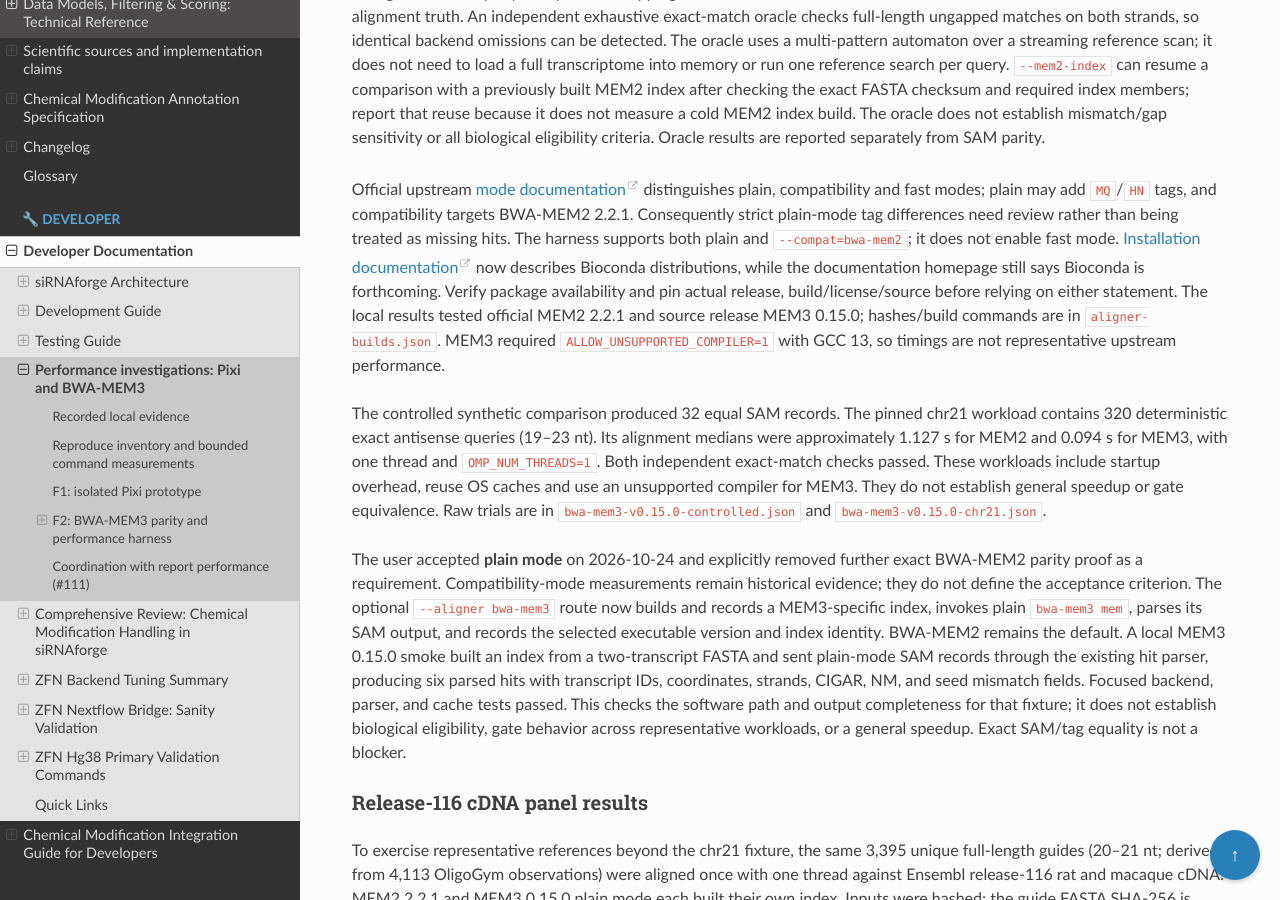
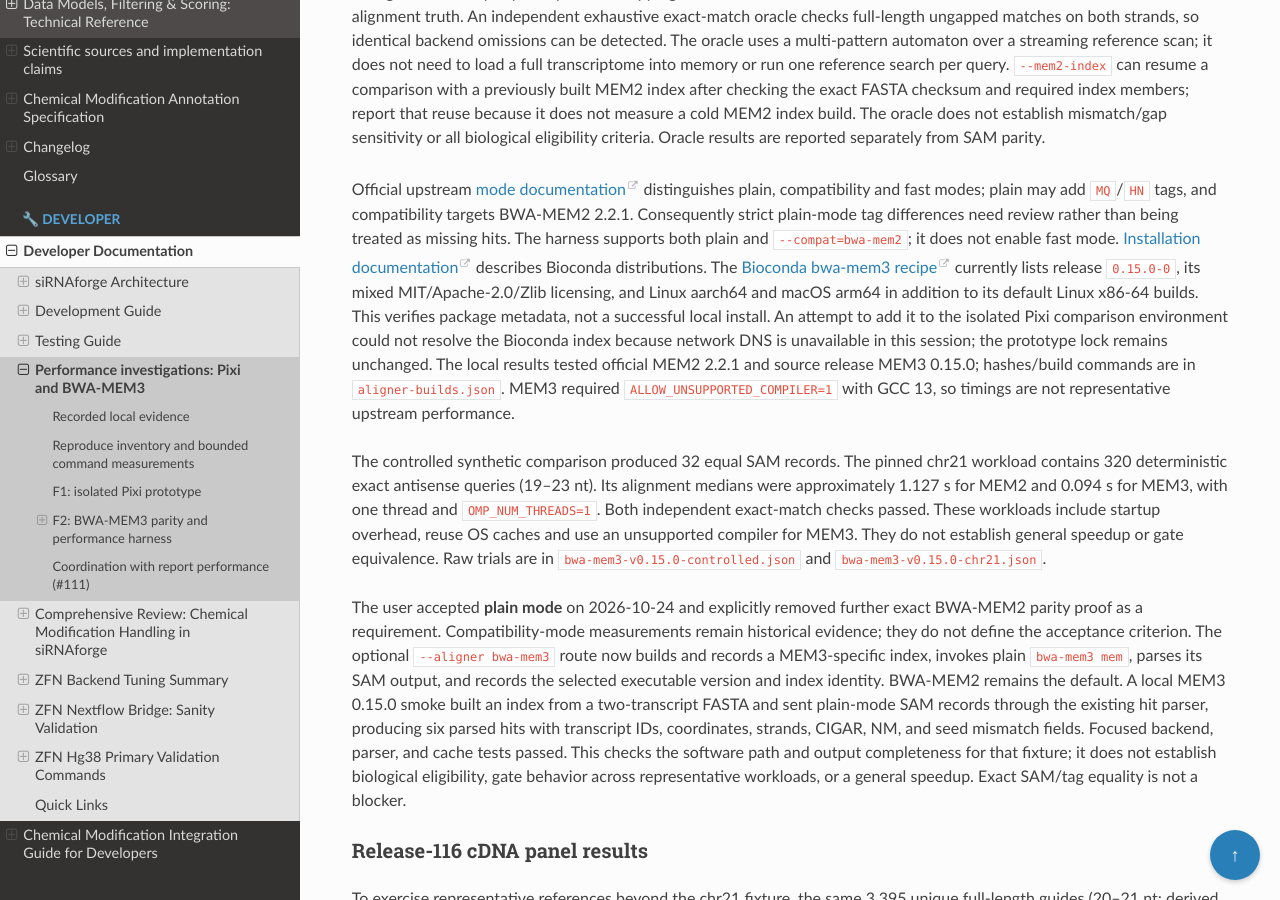
Before and after one commit to Austin-s-h/sirnaforge, a Sphinx documentation site: the page built from docs/developer/performance_review.md, in a window 1280 px wide and 900 px high, scrolled down 3766 px. Built offline with Sphinx 7.4.7 and the Read the Docs theme 3.1.0, drawn with Linux system fonts in a browser that asks for light colours.

Commit message:
Verify Bioconda MEM3 package availability

```diff
--- a/docs/developer/performance_review.md
+++ b/docs/developer/performance_review.md
@@ -202,9 +202,16 @@
 differences need review rather than being treated as missing hits. The harness
 supports both plain and `--compat=bwa-mem2`; it does not enable fast mode.
 [Installation documentation](https://bwa-mem3.readthedocs.io/en/latest/getting-started/installation.html)
-now describes Bioconda distributions, while the documentation homepage still
-says Bioconda is forthcoming. Verify package availability and pin actual release,
-build/license/source before relying on either statement. The local results tested official MEM2 2.2.1 and source release MEM3 0.15.0; hashes/build commands are in `aligner-builds.json`. MEM3 required `ALLOW_UNSUPPORTED_COMPILER=1` with GCC 13, so timings are not representative upstream performance.
+describes Bioconda distributions. The [Bioconda bwa-mem3 recipe](https://bioconda.github.io/recipes/bwa-mem3/README.html)
+currently lists release `0.15.0-0`, its mixed MIT/Apache-2.0/Zlib licensing,
+and Linux aarch64 and macOS arm64 in addition to its default Linux x86-64
+builds. This verifies package metadata, not a successful local install. An
+attempt to add it to the isolated Pixi comparison environment could not resolve
+the Bioconda index because network DNS is unavailable in this session; the
+prototype lock remains unchanged. The local results tested official MEM2 2.2.1
+and source release MEM3 0.15.0; hashes/build commands are in
+`aligner-builds.json`. MEM3 required `ALLOW_UNSUPPORTED_COMPILER=1` with GCC 13,
+so timings are not representative upstream performance.
 
 The controlled synthetic comparison produced 32 equal SAM records. The pinned
 chr21 workload contains 320 deterministic exact antisense queries (19–23 nt).
```
